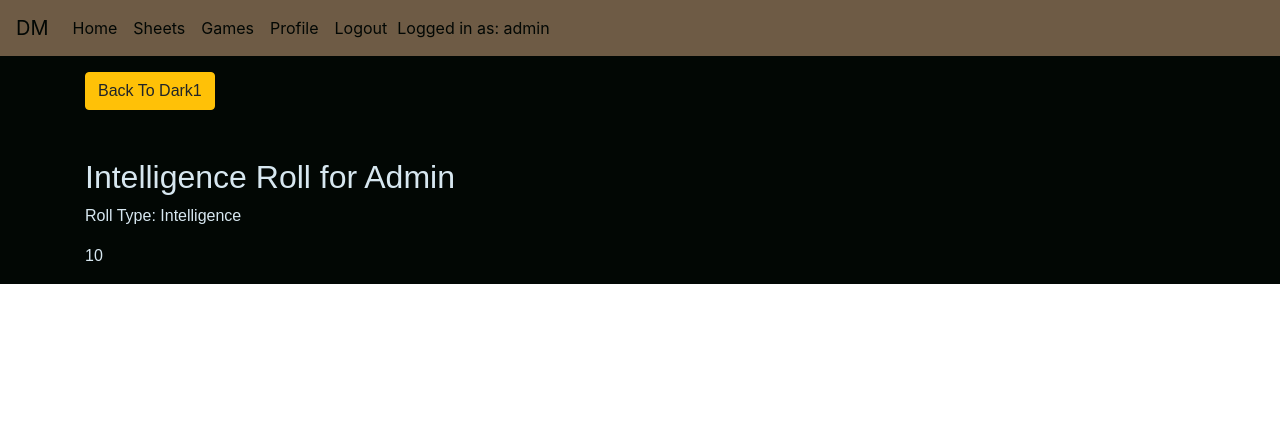
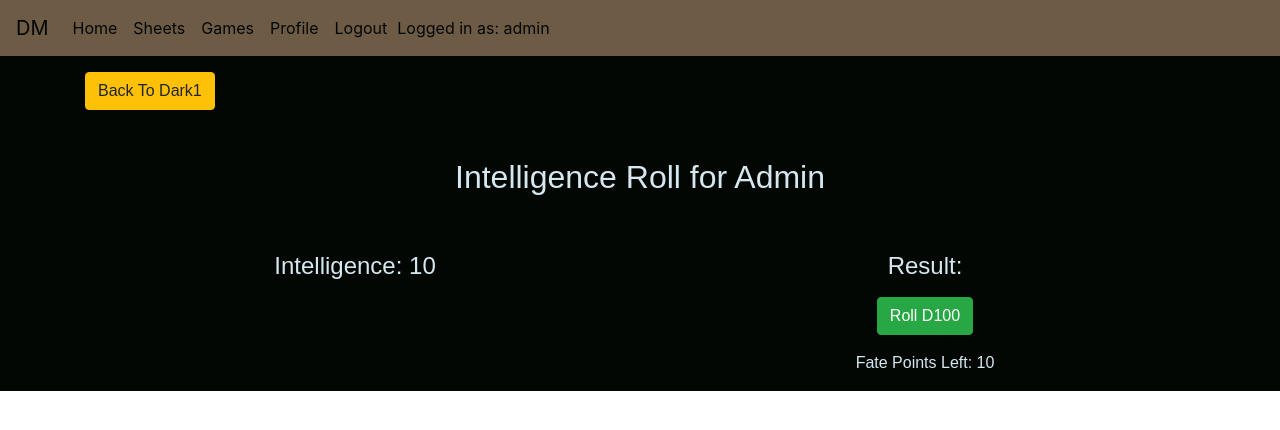
Before and after one commit to JackSnowdon/die-master, a Django app: page /game/dark_die_roll/50 in a window 1280 px wide. Shown: the top 430 px of the page. Run offline with Django 3.2, Linux system fonts and the light colour scheme; a user stored in the database is signed in; data comes from the database, SQL or seed files in the repository; parts of the project's set-up code (start-up, migrations or seed data) failed here and were passed over; some libraries are stand-ins or nearby versions; some web fonts are replaced.

Commit message:
Added roller and printing pass/fail

```diff
--- a/game/templates/dark_die_roll.html
+++ b/game/templates/dark_die_roll.html
@@ -22,7 +22,7 @@
     <span id="influence">{{ roller.influence }}</span>
 </section>
 
-<section class="die-header">
+<section class="die-header mb-5 text-center">
     <div class="row">
         <div class="col-12">
             <h2>{{ this_roll.roll_type }} Roll for {{ roller }}</h2>
@@ -31,12 +31,18 @@
 </section>
 
 <section class="die-roller">
-    <div class="row">
-        <div class="col-12">
-            <p>Roll Type: {{ this_roll.roll_type }}</p>
-            <p id="roll-threshold"></p>
+    <div class="row text-center">
+        <div class="col-md-6 col-12">
+            <h4>{{ this_roll.roll_type }}: <span id="roll-threshold"></span></h4>
+            <h3 id="pass-fail"></h3>
+        </div>
+        <div class="col-md-6 col-12">
+            <h4 class="mb-3">Result: <span id="roll-result"></span></h4>
+            <button class="btn btn-success mb-3" id="roll-button">Roll D100</button>
+            <p>Fate Points Left: <span id="max-fate-points">{{ roller.max_fate_points }}</span></p>
         </div>
     </div>
-</section> {% endblock %} {% block script_js %}
+</section>
+{% endblock %} {% block script_js %}
 <script type="text/javascript" src="{% static 'js/dark_roll.js' %}"></script>
 {% endblock %}
--- a/static/js/dark_roll.js
+++ b/static/js/dark_roll.js
@@ -7,6 +7,8 @@ $(document).ready(function() {
     // Roller Object
 
     let roller = new Object();
+    let threshold = 0;
+    let pass = 0;
 
     // Setup Functions
 
@@ -22,17 +24,37 @@ $(document).ready(function() {
         roller.willpower = $("#willpower").text();
         roller.fellowship = $("#fellowship").text();
         roller.influence = $("#influence").text();
-        console.log(roller)
+        roller.max_fate_points = $("#max-fate-points").text();
     };
 
-    function getRollThresh(x) {
-        console.log(x)
-        console.log(roller[x])
-        $("#roll-threshold").text(roller[x])
+    function PrintRollThresh(x) {
+        threshold = roller[x];
+        $("#roll-threshold").text(threshold)
+    }
+
+    function getDiceRoll(x) {
+        return Math.floor(Math.random() * x) + 1;
+    }
+
+    function checkPrintWinner(thresh, result) {
+        if (result <= thresh) {
+            $("#pass-fail").text("PASSED!").css("color", "green");
+            pass = 1;
+        } else {
+            $("#pass-fail").text("FAILED!").css("color", "red");
+        }
     }
 
     getRollerStats()
+    PrintRollThresh(roller.rolltype)
 
-    getRollThresh(roller.rolltype)
+    $("#roll-button").click(function() {
+        $("#roll-button").attr("disabled", true);
+        let result = getDiceRoll(100);
+        setTimeout(function() {
+            $("#roll-result").text(result);
+            checkPrintWinner(threshold, result);
+        }, 750);
+    });
 
 });
```
